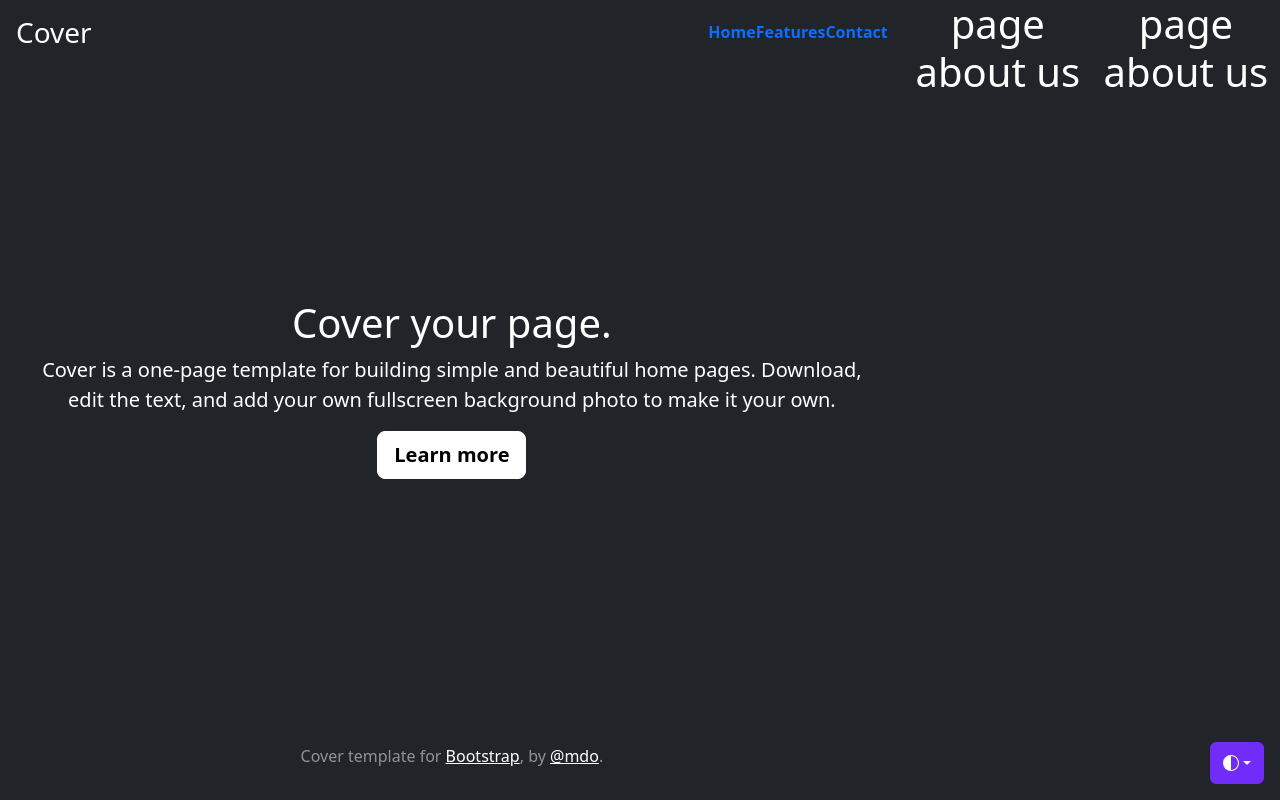
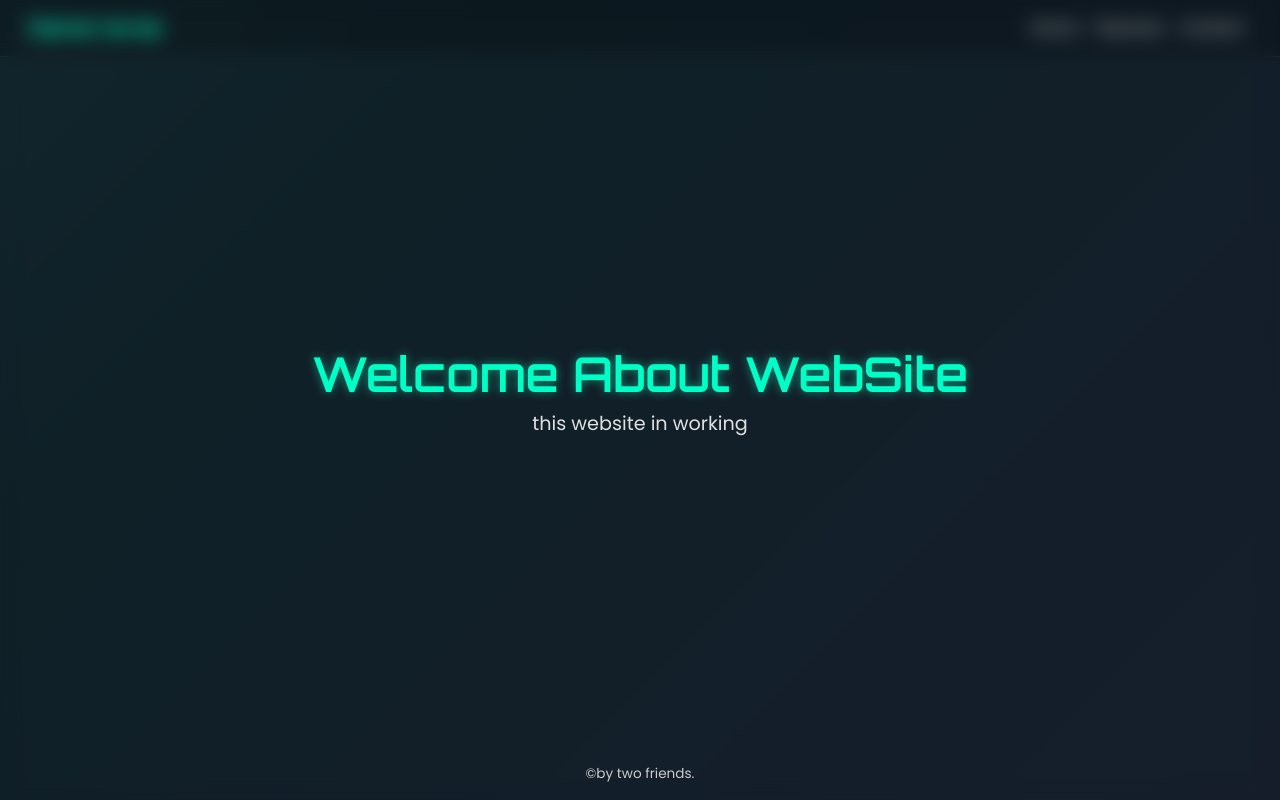
Before and after one commit to ItamarShubaev/django-project, a Django app: page /about-us in a window 1280 px wide. Run offline with Django 5.2, Linux system fonts and the light colour scheme; some libraries are stand-ins or nearby versions.

Commit message:
Update about.html

```diff
--- a/mywebsite/main/templates/main/about.html
+++ b/mywebsite/main/templates/main/about.html
@@ -1,209 +1,129 @@
 <!doctype html>
-<html lang="en">
+<html lang="en" class="h-100">
 <head>
   <meta charset="UTF-8">
-    <meta name="viewport"
-          content="width=device-width, user-scalable=no, initial-scale=1.0, maximum-scale=1.0, minimum-scale=1.0">
-    <meta http-equiv="X-UA-Compatible" content="ie=edge">
-    <title>its my first site i will add to it so many. and i creating game with my friend so idk</title>
-  <link rel="stylesheet" href="https://cdn.jsdelivr.net/npm/bootstrap@5.3.3/dist/css/bootstrap.min.css">
-</head>
-<body>
-  <!doctype html>
-<html lang="en" class="h-100" data-bs-theme="auto">
-  <head>
-    <meta charset="utf-8">
   <meta name="viewport" content="width=device-width, initial-scale=1">
-    <meta name="description" content="">
-    <meta name="author" content="Mark Otto, Jacob Thornton, and Bootstrap contributors">
-    <meta name="generator" content="Hugo 0.145.0">
-    <title>Cover Template · Bootstrap v5.3</title>
-
-    <link rel="canonical" href="https://getbootstrap.com/docs/5.3/examples/cover/">
-
-    <script src="/docs/5.3/assets/js/color-modes.js"></script>
-
-    <link href="/docs/5.3/dist/css/bootstrap.min.css" rel="stylesheet" integrity="sha384-SgOJa3DmI69IUzQ2PVdRZhwQ+dy64/BUtbMJw1MZ8t5HZApcHrRKUc4W0kG879m7">
-
-    <link rel="apple-touch-icon" href="/docs/5.3/assets/img/favicons/apple-touch-icon.png" sizes="180x180">
-<link rel="icon" href="/docs/5.3/assets/img/favicons/favicon-32x32.png" sizes="32x32" type="image/png">
-<link rel="icon" href="/docs/5.3/assets/img/favicons/favicon-16x16.png" sizes="16x16" type="image/png">
-<link rel="manifest" href="/docs/5.3/assets/img/favicons/manifest.json">
-<link rel="mask-icon" href="/docs/5.3/assets/img/favicons/safari-pinned-tab.svg" color="#712cf9">
-<link rel="icon" href="/docs/5.3/assets/img/favicons/favicon.ico">
-<meta name="theme-color" content="#712cf9">
-
-
+  <title>GameVerse - Home</title>
+  <link href="https://cdn.jsdelivr.net/npm/bootstrap@5.3.3/dist/css/bootstrap.min.css" rel="stylesheet">
+  <link href="https://fonts.googleapis.com/css2?family=Orbitron:wght@600&family=Poppins:wght@400;600&display=swap" rel="stylesheet">
   <style>
-      .bd-placeholder-img {
-        font-size: 1.125rem;
-        text-anchor: middle;
-        -webkit-user-select: none;
-        -moz-user-select: none;
-        user-select: none;
+    body, html {
+      height: 100%;
+      margin: 0;
+      font-family: 'Poppins', sans-serif;
+      background: linear-gradient(-45deg, #1b1b2f, #0f2027, #203a43, #2c5364);
+      background-size: 400% 400%;
+      animation: gradient 15s ease infinite;
+      color: white;
     }
 
-      @media (min-width: 768px) {
-        .bd-placeholder-img-lg {
-          font-size: 3.5rem;
+    @keyframes gradient {
+      0% { background-position: 0% 50%; }
+      50% { background-position: 100% 50%; }
+      100% { background-position: 0% 50%; }
+    }
+
+    .glass-hero {
+      height: 100vh;
+      display: flex;
+      flex-direction: column;
+      justify-content: center;
+      align-items: center;
+      text-align: center;
+      padding: 2rem;
+      backdrop-filter: blur(10px);
+    }
+
+    .glass-hero h1 {
+      font-family: 'Orbitron', sans-serif;
+      font-size: 3rem;
+      font-weight: 600;
+      color: #00ffc6;
+      text-shadow: 0 0 10px #00ffc688;
+      animation: fadeInUp 1.2s ease-out;
+    }
+
+    .glass-hero p {
+      font-size: 1.2rem;
+      color: #e0e0e0;
+      max-width: 600px;
+      animation: fadeInUp 1.5s ease-out;
+    }
+
+    @keyframes fadeInUp {
+      from {
+        opacity: 0;
+        transform: translateY(30px);
+      }
+      to {
+        opacity: 1;
+        transform: translateY(0);
       }
     }
 
-      .b-example-divider {
+    .navbar {
+      position: absolute;
+      top: 0;
       width: 100%;
-        height: 3rem;
-        background-color: rgba(0, 0, 0, .1);
-        border: solid rgba(0, 0, 0, .15);
-        border-width: 1px 0;
-        box-shadow: inset 0 .5em 1.5em rgba(0, 0, 0, .1), inset 0 .125em .5em rgba(0, 0, 0, .15);
+      background: rgba(0, 0, 0, 0.2);
+      border-bottom: 1px solid rgba(255, 255, 255, 0.1);
+      backdrop-filter: blur(10px);
     }
 
-      .b-example-vr {
-        flex-shrink: 0;
-        width: 1.5rem;
-        height: 100vh;
+    .navbar-brand {
+      font-family: 'Orbitron', sans-serif;
+      font-weight: 600;
+      color: #00ffc6 !important;
     }
 
-      .bi {
-        vertical-align: -.125em;
-        fill: currentColor;
+    .nav-link {
+      color: #ffffffcc !important;
+      font-weight: 500;
+      transition: color 0.3s;
     }
 
-      .nav-scroller {
-        position: relative;
-        z-index: 2;
-        height: 2.75rem;
-        overflow-y: hidden;
+    .nav-link:hover {
+      color: #00ffc6 !important;
     }
 
-      .nav-scroller .nav {
-        display: flex;
-        flex-wrap: nowrap;
-        padding-bottom: 1rem;
-        margin-top: -1px;
-        overflow-x: auto;
+    footer {
+      position: absolute;
+      bottom: 1rem;
+      width: 100%;
       text-align: center;
-        white-space: nowrap;
-        -webkit-overflow-scrolling: touch;
-      }
-
-      .btn-bd-primary {
-        --bd-violet-bg: #712cf9;
-        --bd-violet-rgb: 112.520718, 44.062154, 249.437846;
-
-        --bs-btn-font-weight: 600;
-        --bs-btn-color: var(--bs-white);
-        --bs-btn-bg: var(--bd-violet-bg);
-        --bs-btn-border-color: var(--bd-violet-bg);
-        --bs-btn-hover-color: var(--bs-white);
-        --bs-btn-hover-bg: #6528e0;
-        --bs-btn-hover-border-color: #6528e0;
-        --bs-btn-focus-shadow-rgb: var(--bd-violet-rgb);
-        --bs-btn-active-color: var(--bs-btn-hover-color);
-        --bs-btn-active-bg: #5a23c8;
-        --bs-btn-active-border-color: #5a23c8;
-      }
-
-      .bd-mode-toggle {
-        z-index: 1500;
-      }
-
-      .bd-mode-toggle .bi {
-        width: 1em;
-        height: 1em;
-      }
-
-      .bd-mode-toggle .dropdown-menu .active .bi {
-        display: block !important;
+      color: #ccc;
+      font-size: 0.85rem;
     }
   </style>
+</head>
+<body class="text-bg-dark">
 
-    <!-- Custom styles for this template -->
-    <link href="cover.css" rel="stylesheet">
-  </head>
-  <body class="d-flex h-100 text-center text-bg-dark">
-    <svg xmlns="http://www.w3.org/2000/svg" class="d-none">
-  <symbol id="check2" viewBox="0 0 16 16">
-    <path d="M13.854 3.646a.5.5 0 0 1 0 .708l-7 7a.5.5 0 0 1-.708 0l-3.5-3.5a.5.5 0 1 1 .708-.708L6.5 10.293l6.646-6.647a.5.5 0 0 1 .708 0z"/>
-  </symbol>
-  <symbol id="circle-half" viewBox="0 0 16 16">
-    <path d="M8 15A7 7 0 1 0 8 1v14zm0 1A8 8 0 1 1 8 0a8 8 0 0 1 0 16z"/>
-  </symbol>
-  <symbol id="moon-stars-fill" viewBox="0 0 16 16">
-    <path d="M6 .278a.768.768 0 0 1 .08.858 7.208 7.208 0 0 0-.878 3.46c0 4.021 3.278 7.277 7.318 7.277.527 0 1.04-.055 1.533-.16a.787.787 0 0 1 .81.316.733.733 0 0 1-.031.893A8.349 8.349 0 0 1 8.344 16C3.734 16 0 12.286 0 7.71 0 4.266 2.114 1.312 5.124.06A.752.752 0 0 1 6 .278z"/>
-    <path d="M10.794 3.148a.217.217 0 0 1 .412 0l.387 1.162c.173.518.579.924 1.097 1.097l1.162.387a.217.217 0 0 1 0 .412l-1.162.387a1.734 1.734 0 0 0-1.097 1.097l-.387 1.162a.217.217 0 0 1-.412 0l-.387-1.162A1.734 1.734 0 0 0 9.31 6.593l-1.162-.387a.217.217 0 0 1 0-.412l1.162-.387a1.734 1.734 0 0 0 1.097-1.097l.387-1.162zM13.863.099a.145.145 0 0 1 .274 0l.258.774c.115.346.386.617.732.732l.774.258a.145.145 0 0 1 0 .274l-.774.258a1.156 1.156 0 0 0-.732.732l-.258.774a.145.145 0 0 1-.274 0l-.258-.774a1.156 1.156 0 0 0-.732-.732l-.774-.258a.145.145 0 0 1 0-.274l.774-.258c.346-.115.617-.386.732-.732L13.863.1z"/>
-  </symbol>
-  <symbol id="sun-fill" viewBox="0 0 16 16">
-    <path d="M8 12a4 4 0 1 0 0-8 4 4 0 0 0 0 8zM8 0a.5.5 0 0 1 .5.5v2a.5.5 0 0 1-1 0v-2A.5.5 0 0 1 8 0zm0 13a.5.5 0 0 1 .5.5v2a.5.5 0 0 1-1 0v-2A.5.5 0 0 1 8 13zm8-5a.5.5 0 0 1-.5.5h-2a.5.5 0 0 1 0-1h2a.5.5 0 0 1 .5.5zM3 8a.5.5 0 0 1-.5.5h-2a.5.5 0 0 1 0-1h2A.5.5 0 0 1 3 8zm10.657-5.657a.5.5 0 0 1 0 .707l-1.414 1.415a.5.5 0 1 1-.707-.708l1.414-1.414a.5.5 0 0 1 .707 0zm-9.193 9.193a.5.5 0 0 1 0 .707L3.05 13.657a.5.5 0 0 1-.707-.707l1.414-1.414a.5.5 0 0 1 .707 0zm9.193 2.121a.5.5 0 0 1-.707 0l-1.414-1.414a.5.5 0 0 1 .707-.707l1.414 1.414a.5.5 0 0 1 0 .707zM4.464 4.465a.5.5 0 0 1-.707 0L2.343 3.05a.5.5 0 1 1 .707-.707l1.414 1.414a.5.5 0 0 1 0 .708z"/>
-  </symbol>
-</svg>
+  <!-- Navigation -->
+  <nav class="navbar navbar-expand-md px-3">
+    <div class="container-fluid">
+      <a class="navbar-brand" href="#">GameVerse</a>
+      <button class="navbar-toggler" type="button" data-bs-toggle="collapse" data-bs-target="#navbarNav">
+        <span class="navbar-toggler-icon"></span>
+      </button>
+      <div class="collapse navbar-collapse justify-content-end" id="navbarNav">
+        <ul class="navbar-nav">
+          <li class="nav-item"><a class="nav-link active" href="#">Home</a></li>
+          <li class="nav-item"><a class="nav-link" href="#">Features</a></li>
+          <li class="nav-item"><a class="nav-link" href="#">Contact</a></li>
+        </ul>
+      </div>
+    </div>
+  </nav>
 
+  <!-- Hero Section -->
+  <section class="glass-hero">
+    <h1>Welcome About WebSite</h1>
+    <p>this website in working</p>
+  </section>
 
-    <div class="dropdown position-fixed bottom-0 end-0 mb-3 me-3 bd-mode-toggle">
-      <button class="btn btn-bd-primary py-2 dropdown-toggle d-flex align-items-center"
-        id="bd-theme"
-        type="button"
-        aria-expanded="false"
-        data-bs-toggle="dropdown"
+  <!-- Footer -->
+  <footer>&copy;by two friends.</footer>
 
-        aria-label="Toggle theme (auto)">
-  <svg class="bi my-1 theme-icon-active" aria-hidden="true"><use href="#circle-half"></use></svg>
-  <span class="visually-hidden" id="bd-theme-text">Toggle theme</span>
-</button>
-<ul class="dropdown-menu dropdown-menu-end shadow" aria-labelledby="bd-theme-text">
-  <li>
-    <button type="button" class="dropdown-item d-flex align-items-center" data-bs-theme-value="light" aria-pressed="false">
-      <svg class="bi me-2 opacity-50" aria-hidden="true"><use href="#sun-fill"></use></svg>
-      Light
-      <svg class="bi ms-auto d-none" aria-hidden="true"><use href="#check2"></use></svg>
-    </button>
-  </li>
-  <li>
-    <button type="button" class="dropdown-item d-flex align-items-center" data-bs-theme-value="dark" aria-pressed="false">
-      <svg class="bi me-2 opacity-50" aria-hidden="true"><use href="#moon-stars-fill"></use></svg>
-      Dark
-      <svg class="bi ms-auto d-none" aria-hidden="true"><use href="#check2"></use></svg>
-    </button>
-  </li>
-  <li>
-    <button type="button" class="dropdown-item d-flex align-items-center active" data-bs-theme-value="auto" aria-pressed="true">
-      <svg class="bi me-2 opacity-50" aria-hidden="true"><use href="#circle-half"></use></svg>
-      Auto
-      <svg class="bi ms-auto d-none" aria-hidden="true"><use href="#check2"></use></svg>
-    </button>
-  </li>
-</ul>
-
-    </div>
-
-
-<div class="cover-container d-flex w-100 h-100 p-3 mx-auto flex-column">
-  <header class="mb-auto">
-    <div>
-      <h3 class="float-md-start mb-0">Cover</h3>
-      <nav class="nav nav-masthead justify-content-center float-md-end">
-        <a class="nav-link fw-bold py-1 px-0 active" aria-current="page" href="#">Home</a>
-        <a class="nav-link fw-bold py-1 px-0" href="#">Features</a>
-        <a class="nav-link fw-bold py-1 px-0" href="#">Contact</a>
-      </nav>
-    </div>
-  </header>
-
-  <main class="px-3">
-    <h1>Cover your page.</h1>
-    <p class="lead">Cover is a one-page template for building simple and beautiful home pages. Download, edit the text, and add your own fullscreen background photo to make it your own.</p>
-    <p class="lead">
-      <a href="#" class="btn btn-lg btn-light fw-bold border-white bg-white">Learn more</a>
-    </p>
-  </main>
-
-  <footer class="mt-auto text-white-50">
-    <p>Cover template for <a href="https://getbootstrap.com/" class="text-white">Bootstrap</a>, by <a href="https://x.com/mdo" class="text-white">@mdo</a>.</p>
-  </footer>
-</div>
-<script defer src="/docs/5.3/dist/js/bootstrap.bundle.min.js" integrity="sha384-k6d4wzSIapyDyv1kpU366/PK5hCdSbCRGRCMv+eplOQJWyd1fbcAu9OCUj5zNLiq"></script>
-
-    <h1>page about us</h1>
-    <h1>page about us</h1>
+  <script src="https://cdn.jsdelivr.net/npm/bootstrap@5.3.3/dist/js/bootstrap.bundle.min.js" defer></script>
 </body>
 </html>
```
Lines whose indentation alone changed are shown as unchanged.
